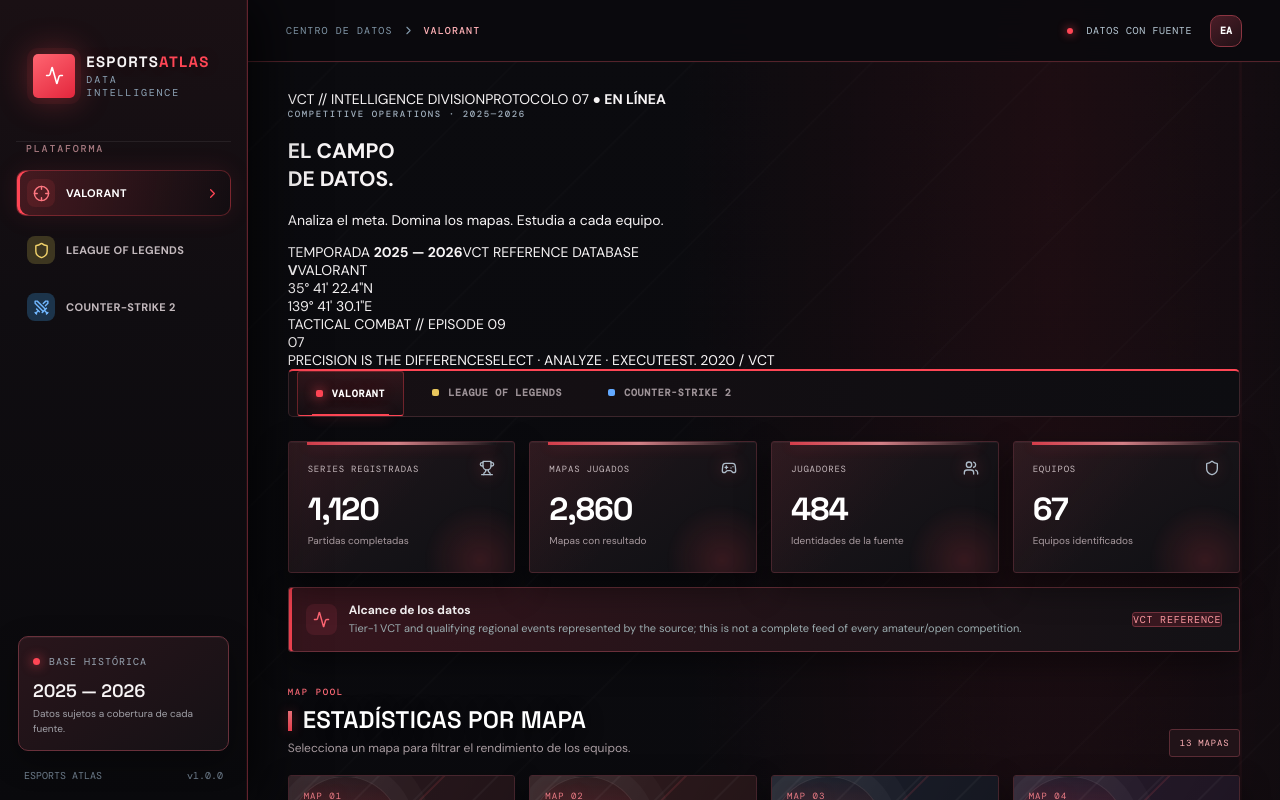
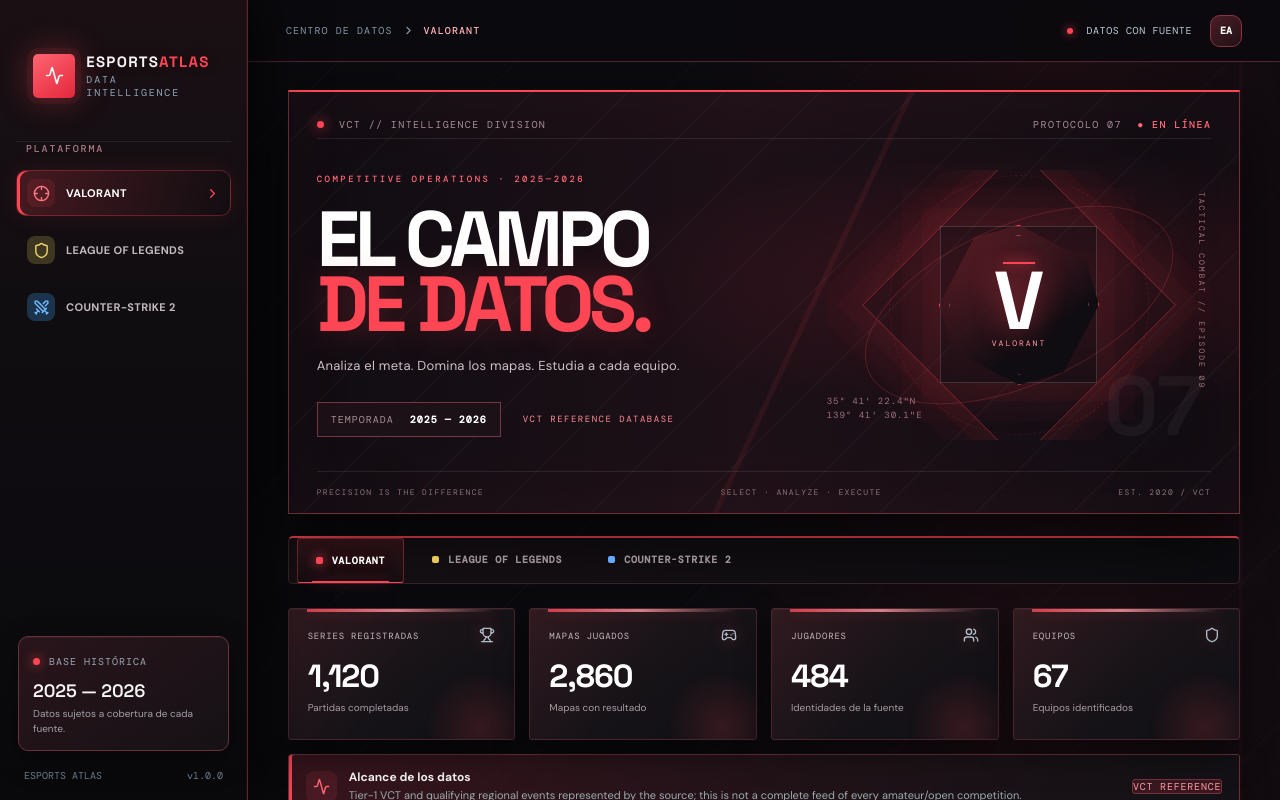
Before and after one commit to juamssitoo-sys/esports-stats-database, a Next.js app in the folder web/: page / in a window 1280 px wide. Shown: the top 800 px of the page. Built offline with nearby package versions, Linux system fonts and the light colour scheme.

Commit message:
style: build VALORANT tactical command hero

```diff
--- a/web/app/globals.css
+++ b/web/app/globals.css
@@ -1028,3 +1028,61 @@ body{
   .valorant-theme .page-heading:before{font-size:70px;right:-30px}
   .valorant-theme .map-art{height:105px}
 }
+
+
+/* VALORANT command-center hero: distinct game identity, isolated from other titles */
+.valorant-theme .valorant-command-hero{
+  position:relative;isolation:isolate;overflow:hidden;margin:0 0 22px;min-height:390px;
+  padding:19px 28px 0;border:1px solid #71303a;border-top:2px solid #ff4655;
+  background:
+    linear-gradient(90deg,#100d12 0%,#1d1017 48%,#100d12 100%);
+  box-shadow:0 24px 70px #000b,inset 0 0 90px #ff46550b;
+}
+.valorant-theme .valorant-command-hero:before{
+  content:"";position:absolute;z-index:-1;inset:0;opacity:.8;
+  background:
+   linear-gradient(115deg,transparent 0 54%,#ff46551a 54.1% 54.5%,transparent 54.6%),
+   repeating-linear-gradient(135deg,transparent 0 34px,#ffffff08 35px,#ffffff08 36px,transparent 37px 68px),
+   radial-gradient(ellipse at 77% 45%,#e52c4330 0,transparent 42%);
+}
+.valorant-theme .vch-topline,.valorant-theme .vch-bottomline{
+ display:flex;justify-content:space-between;align-items:center;gap:12px;
+ color:#a98d94;font:10px 'DM Mono';letter-spacing:1.4px;
+}
+.valorant-theme .vch-topline{height:28px;border-bottom:1px solid #ffffff16}
+.valorant-theme .vch-topline i{display:inline-block;width:7px;height:7px;margin-right:8px;border-radius:50%;background:#ff4655;box-shadow:0 0 13px #ff4655}
+.valorant-theme .vch-topline b{color:#ff6976;font-weight:500;margin-left:8px}
+.valorant-theme .vch-main{display:grid;grid-template-columns:1fr minmax(300px,43%);min-height:295px;align-items:center}
+.valorant-theme .vch-copy{position:relative;z-index:2;padding:34px 0}
+.valorant-theme .vch-copy .eyebrow{color:#ff6875;letter-spacing:2.5px}
+.valorant-theme .vch-copy h1{font:800 clamp(48px,6.1vw,88px)/.83 'Space Grotesk',sans-serif;letter-spacing:-5px;color:#fff;margin:22px 0 20px;text-transform:uppercase}
+.valorant-theme .vch-copy h1 span{color:#ff4655;text-shadow:0 0 35px #ff465544}
+.valorant-theme .vch-copy p{color:#d0c0c5;font-size:13px;letter-spacing:.25px}
+.valorant-theme .vch-actions{display:flex;align-items:center;gap:22px;margin-top:28px}
+.valorant-theme .vch-period{padding:10px 13px;border:1px solid #763642;background:#1b1117;color:#a98d94;font:10px 'DM Mono';letter-spacing:1px}
+.valorant-theme .vch-period b{color:#fff;margin-left:9px}
+.valorant-theme .vch-source{color:#ff8b95;font:9px 'DM Mono';letter-spacing:1.5px}
+.valorant-theme .vch-visual{height:270px;position:relative;display:grid;place-items:center;overflow:hidden}
+.valorant-theme .vch-visual:before,.valorant-theme .vch-visual:after{content:"";position:absolute;width:220px;height:220px;border:1px solid #ff46554d;transform:rotate(45deg);box-shadow:0 0 0 18px #ff465508,0 0 0 38px #ff465506,0 0 60px #ff46551a}
+.valorant-theme .vch-visual:after{width:155px;height:155px;border-color:#ffffff26;transform:rotate(0deg)}
+.valorant-theme .vch-orbit{position:absolute;border:1px solid #ff46553a;border-radius:50%;transform:rotate(-24deg)}
+.valorant-theme .vch-orbit-one{width:330px;height:160px}
+.valorant-theme .vch-orbit-two{width:260px;height:260px;border-style:dashed;opacity:.6}
+.valorant-theme .vch-reticle{width:160px;height:160px;position:relative;z-index:1;display:flex;flex-direction:column;align-items:center;justify-content:center;clip-path:polygon(50% 0,92% 22%,100% 50%,78% 92%,50% 100%,8% 78%,0 50%,22% 8%);background:linear-gradient(145deg,#ff46552c,#100d12 68%);border:1px solid #ff4655;filter:drop-shadow(0 0 20px #ff465544)}
+.valorant-theme .vch-reticle:before{content:"";position:absolute;inset:9px;border:1px solid #ff929b66;clip-path:inherit}
+.valorant-theme .vch-reticle i{width:32px;height:2px;background:#ff4655;box-shadow:0 0 12px #ff4655}
+.valorant-theme .vch-reticle b{font:800 82px/.9 'Space Grotesk';color:#fff;text-shadow:0 0 30px #ff465577}
+.valorant-theme .vch-reticle span{font:8px 'DM Mono';letter-spacing:2px;color:#ff9da5}
+.valorant-theme .vch-coordinate{position:absolute;left:0;bottom:17px;color:#9d737b;font:9px/1.6 'DM Mono';letter-spacing:1px}
+.valorant-theme .vch-vertical{position:absolute;right:4px;top:22px;writing-mode:vertical-rl;color:#9d737b;font:8px 'DM Mono';letter-spacing:2px}
+.valorant-theme .vch-side-index{position:absolute;right:8px;bottom:0;color:#ffffff0b;font:900 84px/.8 'Space Grotesk'}
+.valorant-theme .vch-bottomline{height:42px;border-top:1px solid #ffffff16;color:#8b7379;font-size:8px}
+@media(max-width:760px){
+ .valorant-theme .valorant-command-hero{min-height:0;padding:14px 17px 0}
+ .valorant-theme .vch-main{grid-template-columns:1fr;min-height:0}
+ .valorant-theme .vch-copy{padding:30px 0 8px}
+ .valorant-theme .vch-copy h1{font-size:54px;letter-spacing:-3px}
+ .valorant-theme .vch-visual{height:210px}
+ .valorant-theme .vch-bottomline{font-size:7px;letter-spacing:.5px}
+ .valorant-theme .vch-actions{flex-wrap:wrap}
+}
```
